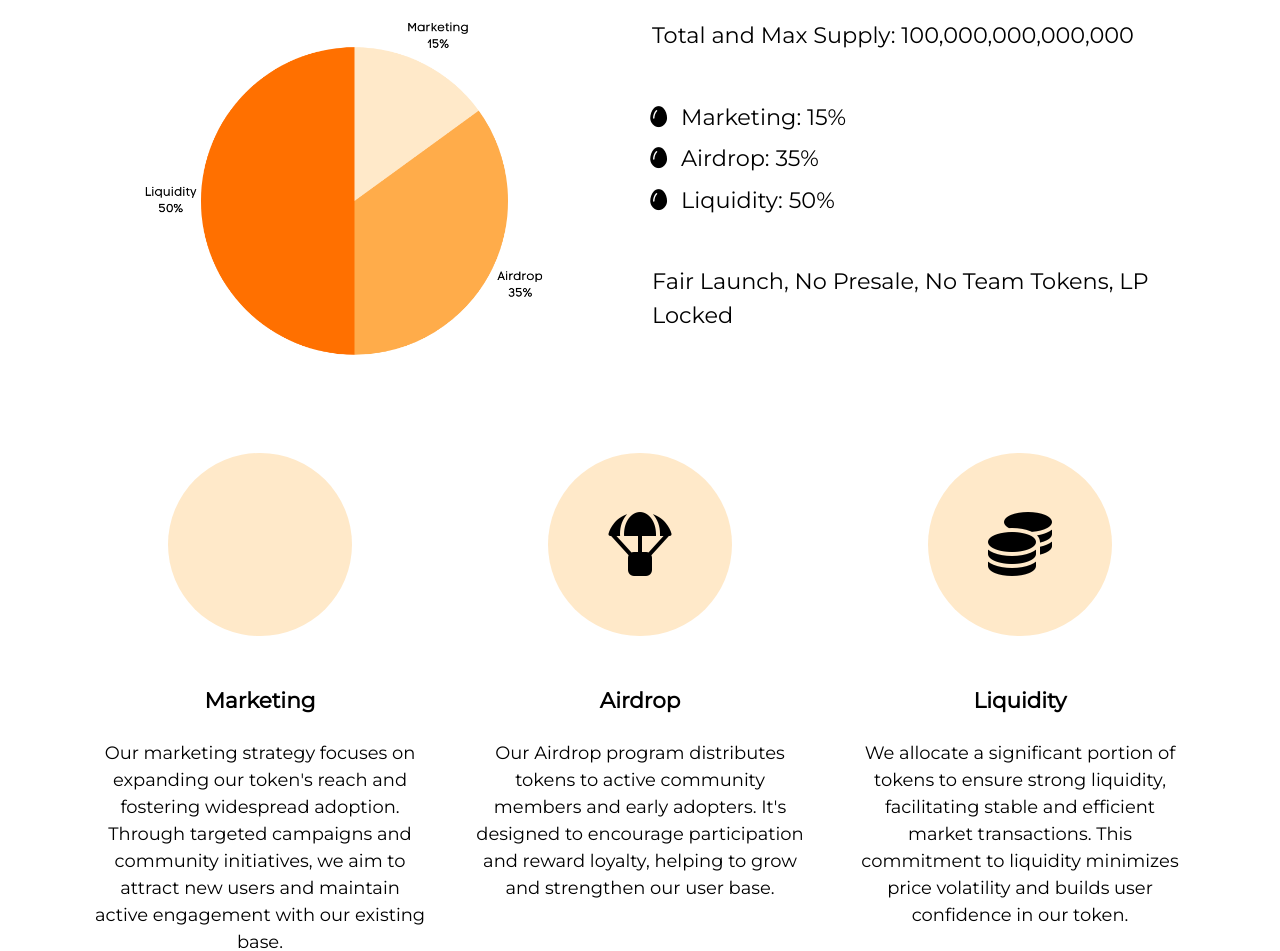
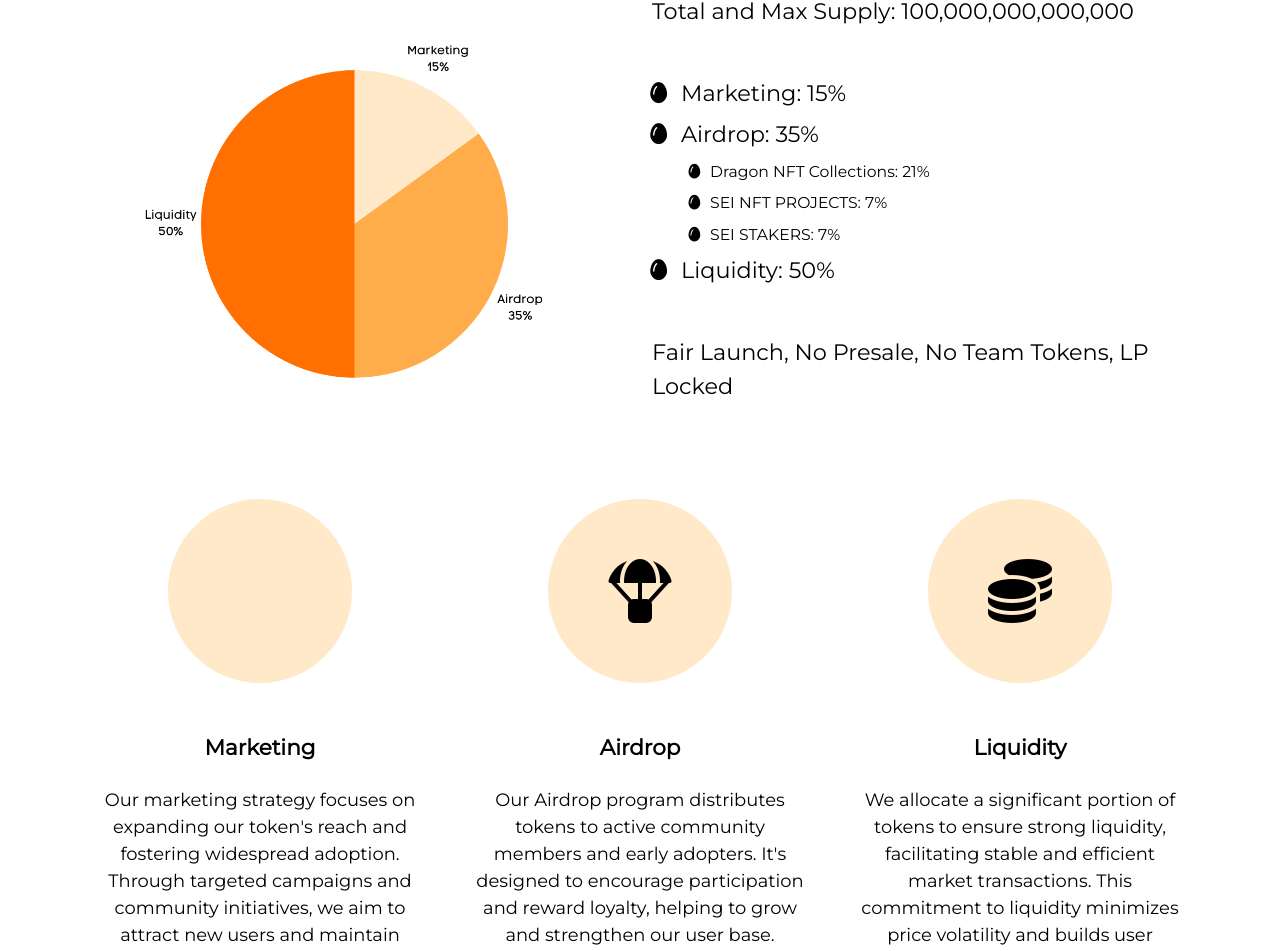
Before and after one commit to dragonmemetoken/dragonmemetoken.github.io, a React (Create React App) app: page / in a window 1280 px wide. Shown: the part 4231-5182 px from the top of the page. Built offline with nearby package versions, Linux system fonts and the light colour scheme.

Commit message:
Add airdrop allocation to tokenomics

```diff
--- a/src/components/Home/Home.js
+++ b/src/components/Home/Home.js
@@ -344,6 +344,21 @@ function Home(props) {
                                 <li className="mb-2">
                                     <span className="fa-li"><i className="fa-solid fa-egg"></i></span>
                                     Airdrop: 35%
+
+                                    <ul className="fa-ul text-color-1 font-size-70 tw-ms-[29px] mb-1 mt-2">
+                                        <li className="mb-2">
+                                            <span className="fa-li"><i className="fa-solid fa-egg"></i></span>
+                                            Dragon NFT Collections: 21%
+                                        </li>
+                                        <li className="mb-2">
+                                            <span className="fa-li"><i className="fa-solid fa-egg"></i></span>
+                                            SEI NFT PROJECTS: 7%
+                                        </li>
+                                        <li className="mb-0">
+                                            <span className="fa-li"><i className="fa-solid fa-egg"></i></span>
+                                            SEI STAKERS: 7%
+                                        </li>
+                                    </ul>
                                 </li>
                                 <li className="mb-0">
                                     <span className="fa-li"><i className="fa-solid fa-egg"></i></span>
```
